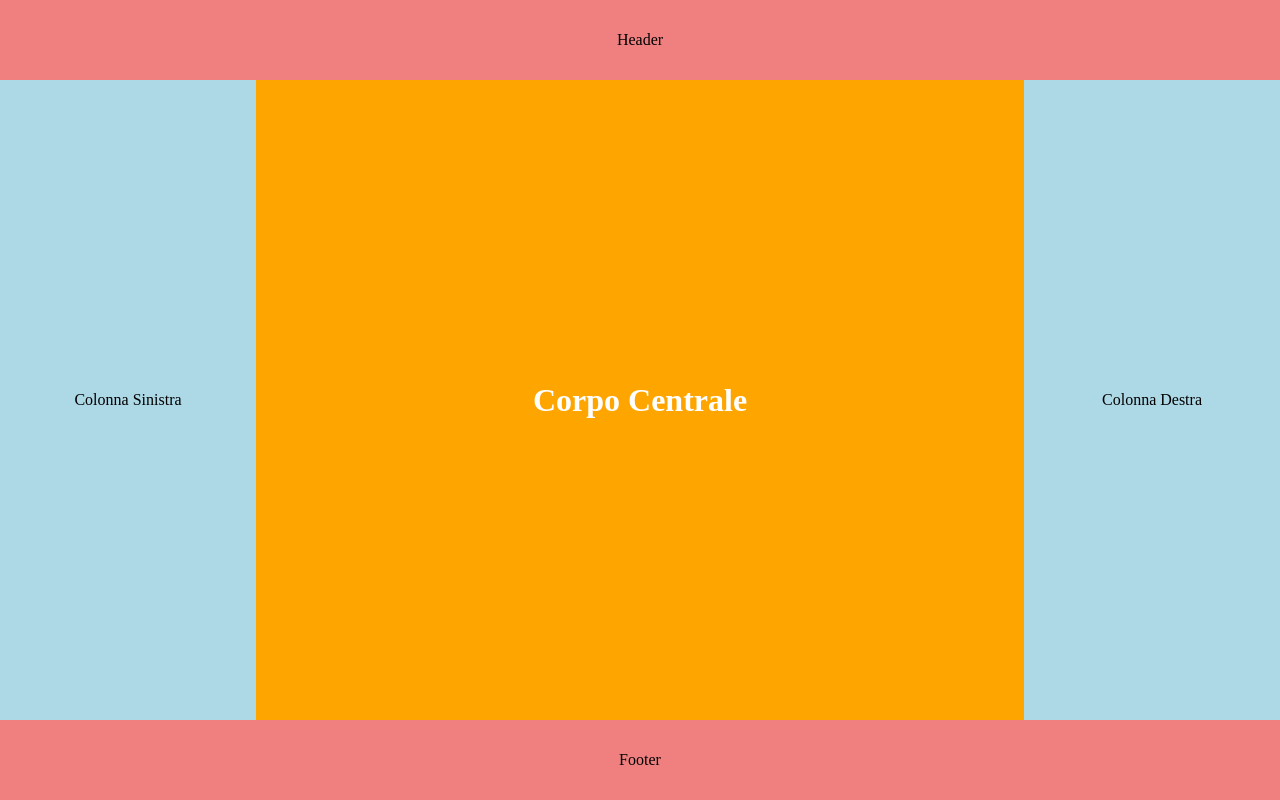
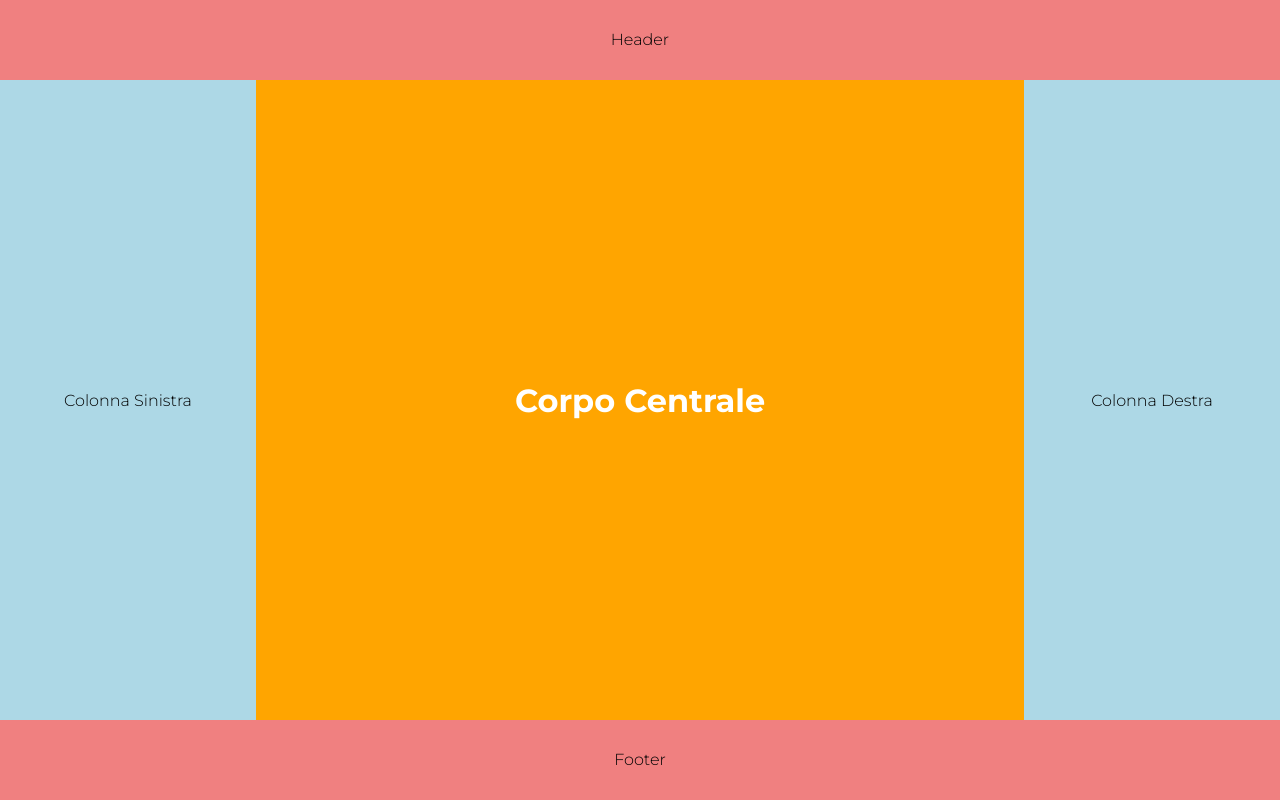
Before and after one commit to alessandro-gennaccari/html-sass-first, a website: page index.html in a window 1280 px wide. Drawn offline with Linux system fonts and the light colour scheme.

Commit message:
add-font

```diff
--- a/index.html
+++ b/index.html
@@ -4,7 +4,11 @@
     <meta charset="UTF-8">
     <meta http-equiv="X-UA-Compatible" content="IE=edge">
     <meta name="viewport" content="width=device-width, initial-scale=1.0">
+    <!-- Font -->
+    <link rel="preconnect" href="https://fonts.gstatic.com">
+    <link href="https://fonts.googleapis.com/css2?family=Montserrat:wght@300;700&display=swap" rel="stylesheet">
     <title>First-Sass</title>
+    <!-- Stylesheet -->
     <link rel="stylesheet" href="dist/app.css">
 </head>
 <body>
@@ -36,6 +40,7 @@
         <span>Footer</span>
     </footer>
 
+    <!-- Script -->
     <script src="dist/app.js"></script>
 </body>
 </html>
--- a/src/app.scss
+++ b/src/app.scss
@@ -1,3 +1,4 @@
+$font: 'Montserrat', sans-serif;
 $head_foot_height: 80px;
 $head_foot_bg_color: #f08080;
 $father_height: 100%;
@@ -24,6 +25,7 @@ $p_relative: relative;
     margin: 0;
     padding: 0;
     box-sizing: border-box;
+    font-family: $font;
 }
 
 header , footer {
```
Also changed, not shown: dist/app.css.
